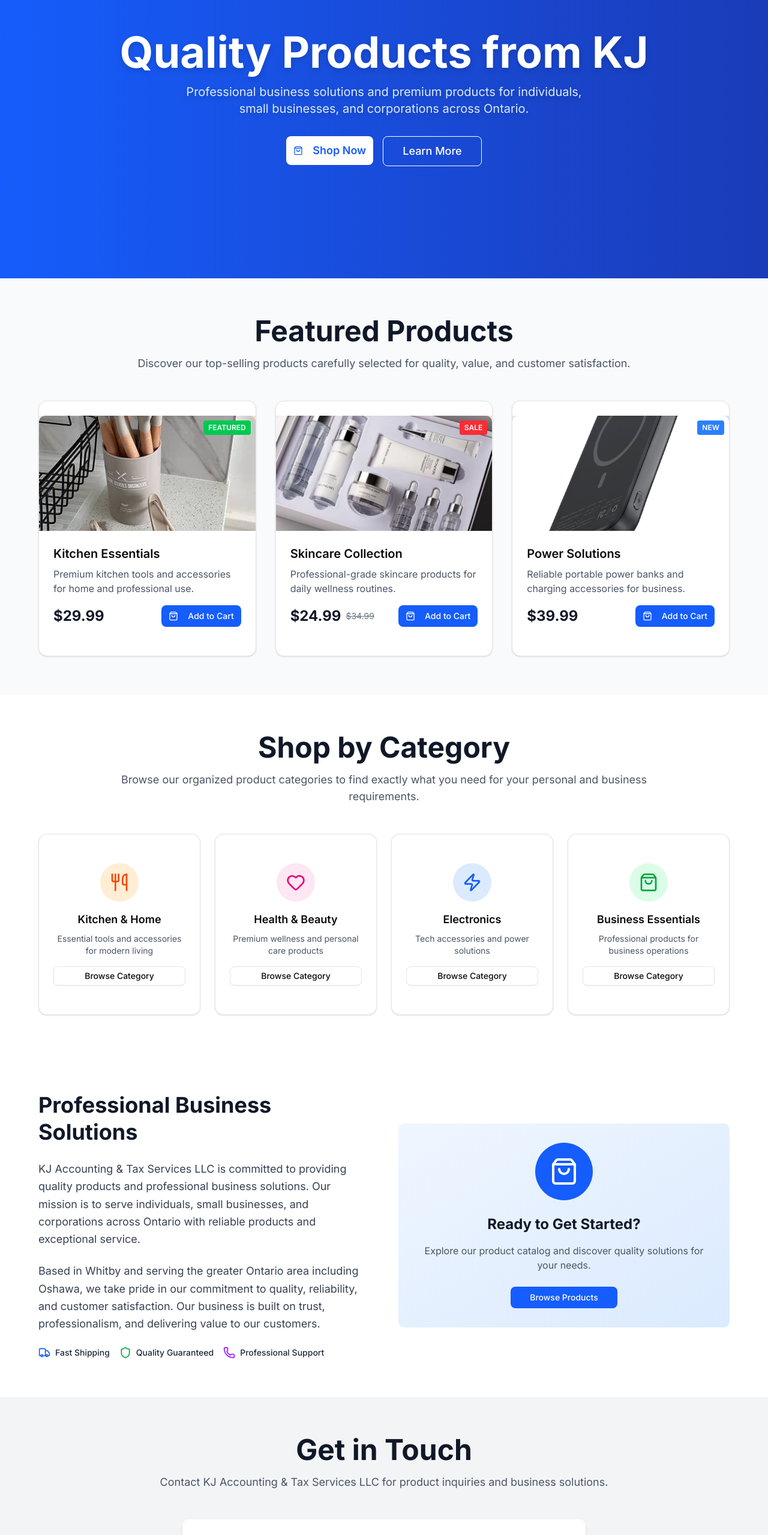
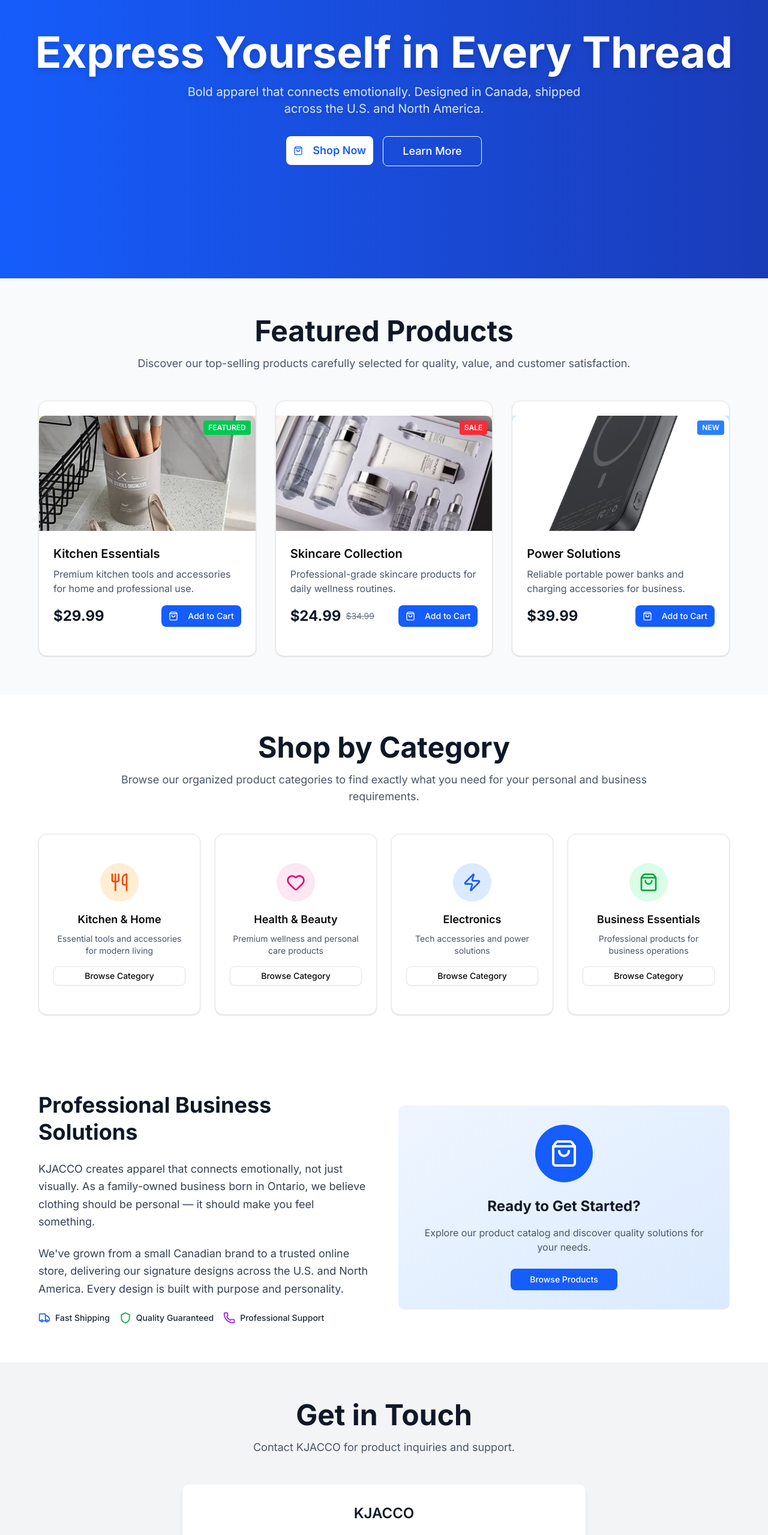
Before and after one commit to FaaizAhmed2004/IR, a Next.js app: page / in a window 1280 px wide. Shown: the part 200-2759 px from the top of the page at 60% size. Built offline with nearby package versions, Linux system fonts and the light colour scheme.

Commit message:
Fix homepage button navigation and mobile menu functionality

```diff
--- a/src/app/categories/[category]/page.tsx
+++ b/src/app/categories/[category]/page.tsx
@@ -8,7 +8,7 @@ import { Button } from "@/components/ui/button"
 import { Card, CardContent } from "@/components/ui/card"
 import Header from "@/components/header"
 import Footer from "@/components/Footer"
-import { ShoppingBag, ArrowLeft, Filter, Grid, List } from "lucide-react"
+import { ShoppingBag, ArrowLeft,  Grid, List } from "lucide-react"
 
 // Mock data for category-specific products
 const categoryData = {
@@ -114,7 +114,7 @@ export default function CategoryPage() {
         <Header />
         <div className="max-w-4xl mx-auto px-4 py-16 text-center">
           <h1 className="text-4xl font-bold text-gray-900 mb-4">Category Not Found</h1>
-          <p className="text-lg text-gray-600 mb-8">The category you're looking for doesn't exist.</p>
+          <p className="text-lg text-gray-600 mb-8">The category youre looking for doesnt exist.</p>
           <Link href="/categories">
             <Button className="bg-blue-600 hover:bg-blue-700 text-white">
               <ArrowLeft className="mr-2 h-4 w-4" />
@@ -199,6 +199,7 @@ export default function CategoryPage() {
               <div className="flex items-center gap-2">
                 <label className="text-sm font-medium text-gray-700">Sort by:</label>
                 <select
+                aria-label="sort"
                   value={sortBy}
                   onChange={(e) => setSortBy(e.target.value)}
                   className="px-3 py-1 border border-gray-300 rounded-md text-sm focus:outline-none focus:ring-2 focus:ring-blue-500"
@@ -213,12 +214,14 @@ export default function CategoryPage() {
               {/* View Mode */}
               <div className="flex items-center gap-1 border border-gray-300 rounded-md">
                 <button
+                title="btn"
                   onClick={() => setViewMode("grid")}
                   className={`p-2 ${viewMode === "grid" ? "bg-blue-100 text-blue-600" : "text-gray-600"}`}
                 >
                   <Grid className="h-4 w-4" />
                 </button>
                 <button
+                title="btn2"
                   onClick={() => setViewMode("list")}
                   className={`p-2 ${viewMode === "list" ? "bg-blue-100 text-blue-600" : "text-gray-600"}`}
                 >
--- a/src/app/categories/page.tsx
+++ b/src/app/categories/page.tsx
@@ -185,7 +185,7 @@ export default function CategoriesPage() {
       <section className="py-16 px-4 md:px-8 lg:px-16 bg-gradient-to-r from-blue-600 to-blue-800">
         <div className="max-w-4xl mx-auto text-center">
           <h2 className="text-3xl md:text-4xl font-bold text-white mb-4">
-            Can't Find What You're Looking For?
+            Cant Find What You are Looking For?
           </h2>
           <p className="text-lg text-blue-100 mb-8">
             Contact us for custom product requests or bulk orders. We're here to help with your specific needs.
--- a/src/app/contact/page.tsx
+++ b/src/app/contact/page.tsx
@@ -193,7 +193,7 @@ export default function ContactPage() {
                   </Button>
                   <Button variant="outline" className="w-full justify-start">
                     <MessageSquare className="mr-2 h-4 w-4" />
-                    Live Chat (Coming Soon)
+                    Live Chat
                   </Button>
                 </div>
               </CardContent>
--- a/src/app/page.tsx
+++ b/src/app/page.tsx
@@ -3,7 +3,7 @@ import { Button } from "@/components/ui/button"
 import { Card, CardContent } from "@/components/ui/card"
 import Header from "@/components/header"
 import Footer from "@/components/Footer"
-import { ShoppingBag, Star, Truck, Shield, Phone, Utensils, Heart, Zap } from "lucide-react"
+import { ShoppingBag, Truck, Shield, Phone, Utensils, Heart, Zap } from "lucide-react"
 
 export default function homepage() {
   return (
@@ -14,10 +14,10 @@ export default function homepage() {
       <section className="relative h-[600px] w-full overflow-hidden bg-gradient-to-r from-blue-600 to-blue-800">
         <div className="absolute inset-0 flex flex-col items-center justify-center text-center px-4">
           <h1 className="text-5xl md:text-7xl font-bold text-white mb-4 drop-shadow-lg">
-            Quality Products from KJ
+            Express Yourself in Every Thread
           </h1>
           <p className="text-lg md:text-xl text-blue-100 mb-8 max-w-2xl drop-shadow-lg">
-            Professional business solutions and premium products for individuals, small businesses, and corporations across Ontario.
+            Bold apparel that connects emotionally. Designed in Canada, shipped across the U.S. and North America.
           </p>
           <div className="flex flex-col sm:flex-row gap-4">
             <Button
@@ -194,14 +194,12 @@ export default function homepage() {
               Professional Business Solutions
             </h2>
             <p className="text-gray-700 text-lg leading-relaxed">
-              KJ Accounting & Tax Services LLC is committed to providing quality products and professional business solutions.
-              Our mission is to serve individuals, small businesses, and corporations across Ontario with reliable products
-              and exceptional service.
+              KJACCO creates apparel that connects emotionally, not just visually. As a family-owned business born in Ontario,
+              we believe clothing should be personal — it should make you feel something.
             </p>
             <p className="text-gray-700 text-lg leading-relaxed">
-              Based in Whitby and serving the greater Ontario area including Oshawa, we take pride in our commitment to
-              quality, reliability, and customer satisfaction. Our business is built on trust, professionalism, and
-              delivering value to our customers.
+              We've grown from a small Canadian brand to a trusted online store, delivering our signature designs across
+              the U.S. and North America. Every design is built with purpose and personality.
             </p>
             <div className="flex flex-wrap gap-4">
               <div className="flex items-center gap-2">
@@ -240,16 +238,16 @@ export default function homepage() {
         <div className="max-w-4xl mx-auto text-center mb-12">
           <h2 className="text-4xl md:text-5xl font-bold mb-4 text-gray-900">Get in Touch</h2>
           <p className="text-lg text-gray-600">
-            Contact KJ Accounting & Tax Services LLC for product inquiries and business solutions.
+            Contact KJACCO for product inquiries and support.
           </p>
         </div>
         <div className="max-w-2xl mx-auto bg-white p-8 rounded-lg shadow-md">
           <div className="text-center space-y-4">
-            <h3 className="text-2xl font-semibold text-gray-900">KJ Accounting & Tax Services LLC</h3>
+            <h3 className="text-2xl font-semibold text-gray-900">KJACCO</h3>
             <div className="space-y-2 text-gray-700">
               <p className="font-medium">Khizar Javaid</p>
               <p>152 Brownridge Place</p>
-              <p>Whitby, Ontario L1P1W3</p>
+              <p>Whitby, Ontario L1P 1W3</p>
               <p>
                 Phone:{" "}
                 <a href="tel:+12899910909" className="text-blue-600 hover:underline font-medium">
@@ -257,7 +255,7 @@ export default function homepage() {
                 </a>
               </p>
               <p className="text-sm text-gray-500 mt-4">
-                Serving Oshawa, Whitby, and Ontario
+                support@kjacco.com
               </p>
             </div>
             <Button className="mt-6 bg-blue-600 hover:bg-blue-700 text-white">
```
